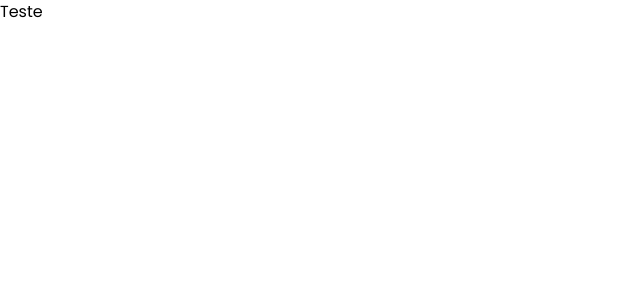
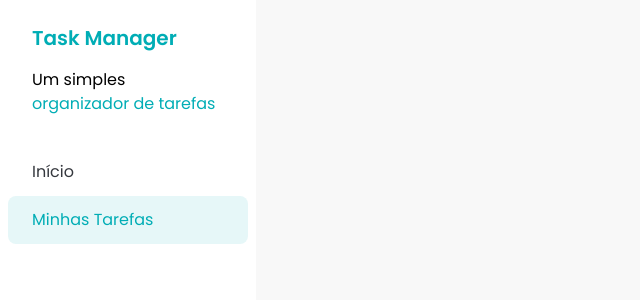
Before and after one commit to PauloRicardofsa98/task-manager, a React (Vite) app: page / in a window 1280 px wide. Shown: the top 300 px of the page, without its empty margins (0-640 px from the left). Built offline with nearby package versions, Linux system fonts and the light colour scheme.

Commit message:
feat: implement sidebar component with buttons and update App layout

```diff
--- a/src/App.jsx
+++ b/src/App.jsx
@@ -1,5 +1,11 @@
+import SideBar from "./components/sidebar";
+
 const App = () => {
-  return <>Teste</>;
+  return (
+    <div className="">
+      <SideBar />
+    </div>
+  );
 };
 
 export default App;
--- /dev/null
+++ b/src/components/sidebar-button.jsx
@@ -0,0 +1,18 @@
+const SidebarButton = ({ children, variant }) => {
+  const getVariantClasses = () => {
+    if (variant === "unselected") {
+      return "text-[#35383E]";
+    }
+    if (variant === "selected") {
+      return "text-[#00ADB5] bg-[#E6F7F8]";
+    }
+  };
+
+  return (
+    <a href="#" className={`rounded-lg px-6 py-3 ${getVariantClasses()}`}>
+      {children}
+    </a>
+  );
+};
+
+export default SidebarButton;
--- /dev/null
+++ b/src/components/sidebar.jsx
@@ -0,0 +1,23 @@
+import SidebarButton from "./sidebar-button";
+
+const SideBar = () => {
+  return (
+    <div className="h-screen w-64 bg-white">
+      <div className="space-y-4 px-8 py-6">
+        <h1 className="text-xl font-semibold text-[#00ADB5]">Task Manager</h1>
+
+        <p>
+          Um simples{" "}
+          <span className="text-[#00ADB5]">organizador de tarefas</span>
+        </p>
+      </div>
+
+      <div className="flex flex-col p-2">
+        <SidebarButton variant="unselected"> Início </SidebarButton>
+        <SidebarButton variant="selected"> Minhas Tarefas </SidebarButton>
+      </div>
+    </div>
+  );
+};
+
+export default SideBar;
--- a/src/index.css
+++ b/src/index.css
@@ -128,4 +128,8 @@
     font-weight: 100;
     font-style: italic;
   }
+
+  body{
+    @apply bg-[#f8f8f8];
+  }
 }
```
